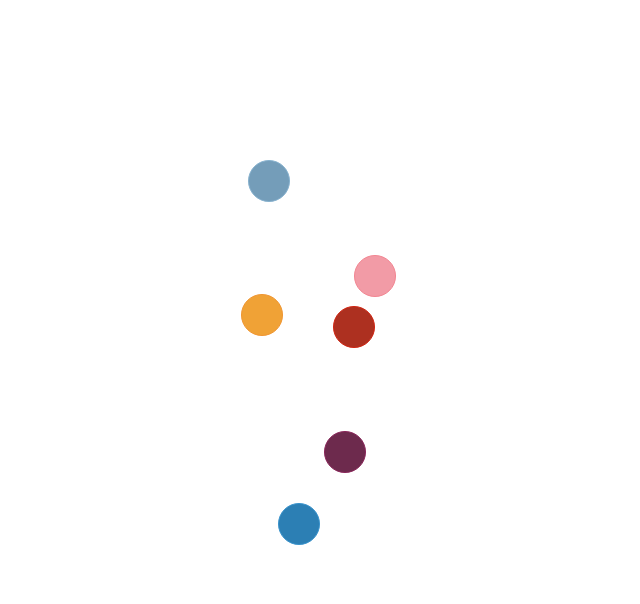
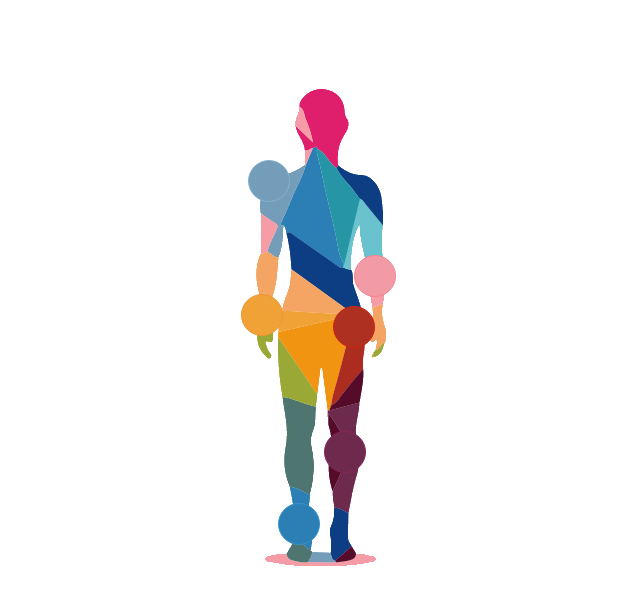
Before and after one commit to BennyBalcoon/hopital-grosbobo, a plain HTML site: page index.html in a window 1280 px wide. Shown: the part 64-668 px from the top of the page, without its empty margins (320-960 px from the left). Drawn offline with Linux system fonts and the light colour scheme; the site is published under a folder, as on GitHub Pages, so addresses that start at the root find nothing.

Commit message:
correction background image

```diff
--- a/style.css
+++ b/style.css
@@ -9,7 +9,7 @@ h1 {
 .image {
     width: 145px;
     height: 500px;
-    background-image: url(/images/corps.png);
+    background-image: url(./images/corps.png);
     background-repeat: no-repeat;
     background-position: center;
     margin: 80px auto;
```
